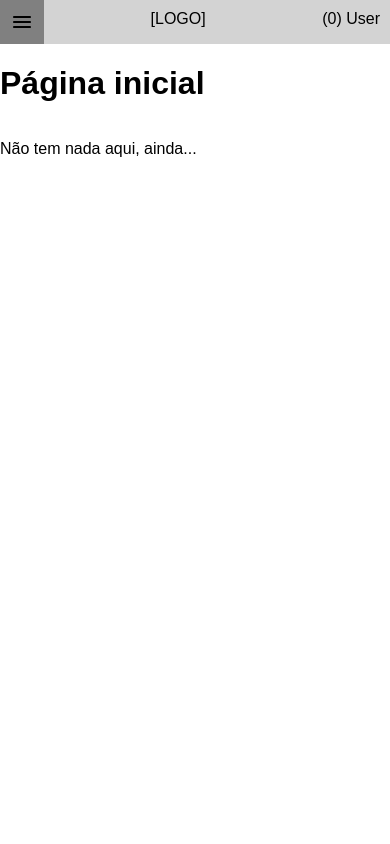
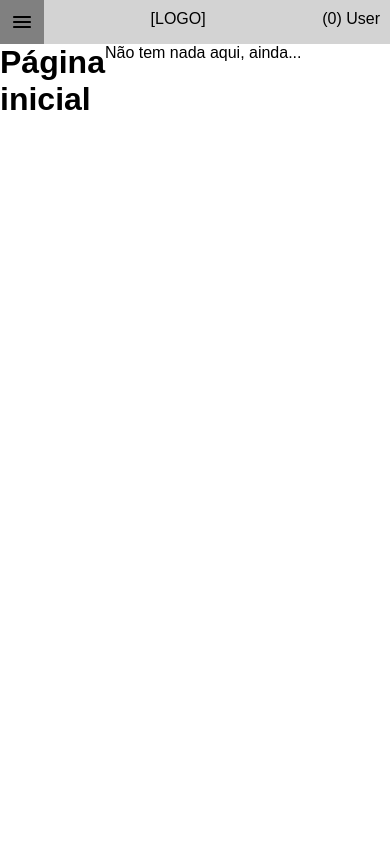
Before and after one commit to VitorProgramadorWeb/projetofolheto, a PHP site: page /index.php in a window 390 px wide. Run offline with PHP 8.4, Linux system fonts and the light colour scheme.

Commit message:
mobile first grid

```diff
--- a/styles/menu.css
+++ b/styles/menu.css
@@ -1,8 +1,5 @@
-nav {
+nav ul {
     background-color: lightgray;
-}
-
-nav ul {
     margin: 0;
     padding: 0;
     list-style-type: none;
@@ -23,16 +20,20 @@ nav ul li {
     }
 }
 
-header nav {
+header {
+    z-index: 2;
+}
+
+header > nav {
     ul {
         display: flex;
         justify-content: space-between;
     }
 }
 
-div.body nav {
+body > nav {
+    z-index: 2;
     display: none;
-    position: absolute;
     ul {
         height: 100%;
     }
@@ -40,12 +41,16 @@ div.body nav {
 
 @media (min-width: 450px){
 
-    header nav li.menu{
+    header > nav li.menu{
         display: none;
     }
 
-    div.body nav {
+    header {
+        z-index: 0;
+    }
+
+    body > nav {
+        z-index: 0;
         display: block;
-        position: static;
     }
 }
--- a/styles/style.css
+++ b/styles/style.css
@@ -1,18 +1,31 @@
 * {
     box-sizing: border-box;
     font-family: Arial, Helvetica, sans-serif;
+    margin: 0;
+    padding: 0;
 }
 
 html, body {
-    margin: 0;
-    padding: 0;
     width: 100%;
     height: 100%;
 }
 
 body {
-    display: flex;
-    flex-direction: column;
+    display: grid;
+    grid-template-areas:
+        "header header"
+        "nav    main  ";
+    grid-template-columns: min-content 1fr;
+    grid-template-rows: min-content 1fr;
+}
+
+/* Grid areas */
+header {grid-area: header;}
+nav {grid-area: nav;}
+main {grid-area: main;}
+
+h1 {
+    margin-bottom: 20px;
 }
 
 .button {
@@ -23,14 +36,18 @@ img {
     vertical-align: middle;
 }
 
-div.body {
-    display: flex;
-    height: 100%;
-}
-
 main {
     overflow: auto;
     padding: 20px;
-    width: 100%;
-    height: 90vh;
 }
+
+@media (min-width: 450px){
+
+    body {
+        grid-template-areas:
+            "header header"
+            "nav    main  ";
+        grid-template-columns: min-content 1fr;
+        grid-template-rows: min-content 1fr;
+    }
+}
--- a/users.php
+++ b/users.php
@@ -3,7 +3,6 @@ $PAGE_TITLE = "Usuários";
 include "patterns/logged/header.php";
 ?>
 
-    <div class="body">
     <nav>
         <ul>
             <?php if (function_exists("customMenu")) customMenu(); ?>
@@ -26,12 +25,11 @@ include "patterns/logged/header.php";
     </main>
 
     <!-- ?php include "footer.php" ?> -->
-    </div>
 
     <script>
         function showMenu() {
-            const menu = document.querySelector("div.body nav");
-            const img = document.querySelector("header nav ul li.menu img");
+            const menu = document.querySelector("body > nav");
+            const img = document.querySelector("header > nav ul li.menu img");
 
             if (menu.style.display == "block") {
                 menu.style.display = "none";
```
Lines whose indentation alone changed are shown as unchanged.
